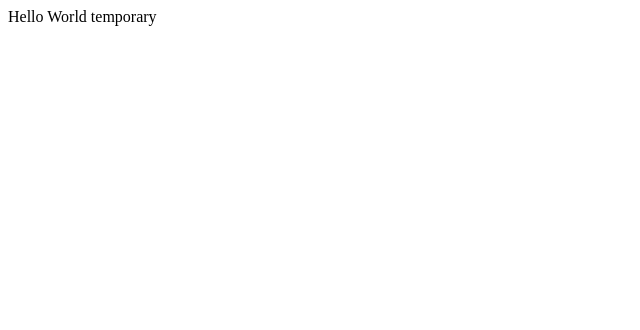
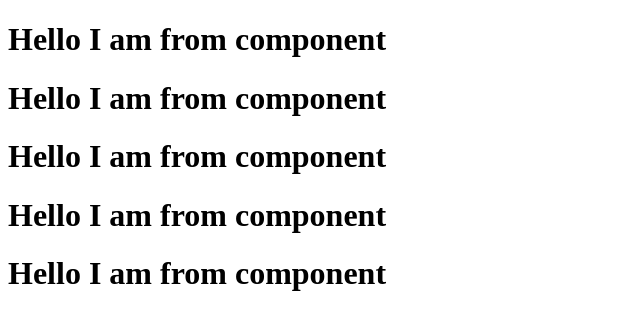
Before and after one commit to krishnamurali98/react_js_part1_30dayscoding, a React (Create React App) app: page / in a window 1280 px wide. Shown: the top 330 px of the page, without its empty margins (0-640 px from the left). Built offline with nearby package versions, Linux system fonts and the light colour scheme.

Commit message:
Component changes

```diff
--- a/package.json
+++ b/package.json
@@ -36,5 +36,8 @@
       "last 1 firefox version",
       "last 1 safari version"
     ]
+  },
+  "devDependencies": {
+    "@types/react": "^19.0.2"
   }
 }
--- /dev/null
+++ b/src/App.js
@@ -0,0 +1,7 @@
+function App() {
+    return (
+        <h1>Hello I am from component</h1>
+    );
+}
+
+export default App;
--- a/src/index.js
+++ b/src/index.js
@@ -1,10 +1,14 @@
 import React from 'react';
 import ReactDOM from 'react-dom/client';
-
+import App from './App';
 
 const root = ReactDOM.createRoot(document.getElementById('root'));
 root.render(
   <React.StrictMode>
-    Hello World temporary
+    <App />
+    <App />
+    <App />
+    <App />
+    <App />
   </React.StrictMode>
 );
```
Also changed, not shown: 1 other file (tests, documents, lock files or other folders).
